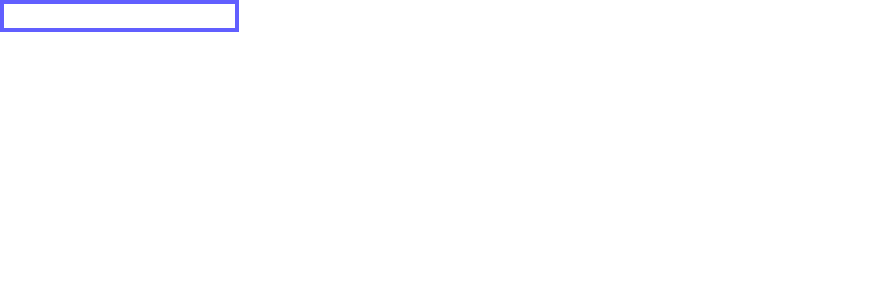
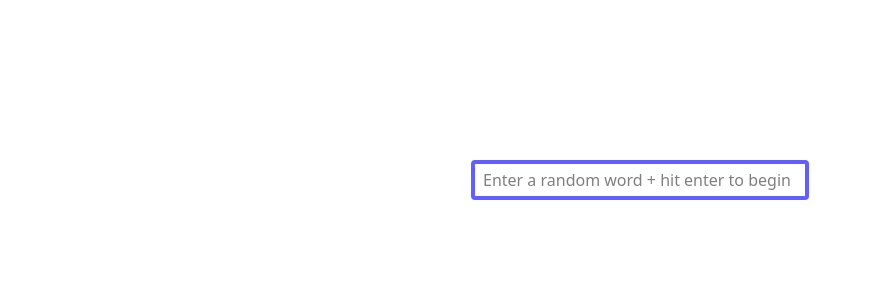
Before and after one commit to Aryan181/token-explorer, a Next.js app: page / in a window 1280 px wide. Shown: the top 300 px of the page, without its empty margins (0-872 px from the left). Built offline with nearby package versions, Linux system fonts and the light colour scheme.

Commit message:
improve styling

```diff
--- a/src/app/UserInput.tsx
+++ b/src/app/UserInput.tsx
@@ -1,4 +1,4 @@
-import React from "react"
+import React, { useRef, useEffect } from "react";
 
 interface UserInputProps {
   userInput: string;
@@ -7,22 +7,39 @@ interface UserInputProps {
 }
 
 export default function UserInput({ userInput, setUserInput, callAPI }: UserInputProps) {
+  const inputRef = useRef<HTMLInputElement>(null);
+  const spanRef = useRef<HTMLSpanElement>(null);
+
   const handleKeyDown = (event: React.KeyboardEvent<HTMLInputElement>) => {
     if (event.key === "Enter") {
-      callAPI(userInput)
+      callAPI(userInput);
     }
+  };
+
+  useEffect(() => {
+    if (spanRef.current && inputRef.current) {
+      const width = spanRef.current.offsetWidth;
+      inputRef.current.style.width = `${width + 30}px`;
     }
+  }, [userInput]);
 
   return (
-
-
-
+    <div className="relative">
       <input
         value={userInput}
+        ref={inputRef}
         onChange={(event) => setUserInput(event.target.value)}
+        placeholder="Enter a random word + hit enter to begin"
         onKeyDown={handleKeyDown}
-      className="border-4 border-indigo-500"
+        className="border-4 border-indigo-500 mx-auto w-fit px-2 py-1 rounded transition-all duration-100"
+        style={{ minWidth: "250px" }}
       />
-
-  )
+      <span
+        ref={spanRef}
+        className="invisible absolute whitespace-pre"
+      >
+        {userInput || "Enter a random word + hit enter to begin"}
+      </span>
+    </div>
+  );
 }
--- a/src/app/page.tsx
+++ b/src/app/page.tsx
@@ -12,11 +12,18 @@ import '@xyflow/react/dist/style.css';
 export default function Home() {
   const [userInput, setUserInput] = useState("");
   const [dataReceived, setDataReceived] = useState<[string, number][]>([]);
-  const [showRawTokens, setShowRawTokens] = useState(false);
+  const [isLoading, setIsLoading] = useState(false);
+
+
 
   const callAPI = async (prompt: string) => {
+    setIsLoading(true);
+
     console.log("sending the value --> " + prompt)
-    const val = await fetch("api/complete", {
+    const val =
+
+
+    await fetch("api/complete", {
       method: "POST",
       headers: {
         "Content-Type" : "application/json"
@@ -45,6 +52,7 @@ if (!first || Object.keys(first).length === 0) {
     }));
 
     setDataReceived(converted);
+    setIsLoading(false);
 
 
   }
@@ -84,7 +92,8 @@ if (!first || Object.keys(first).length === 0) {
   return (
 
 
-    <div>
+    <div className="flex justify-center pt-[20vh] h-screen">
+      <div className="flex flex-col items-center space-y-6">
       <UserInput
       userInput={userInput}
       setUserInput={setUserInput}
@@ -94,16 +103,23 @@ if (!first || Object.keys(first).length === 0) {
 
 
 
+{isLoading ? <p className="text-gray-500 mt-4">Loading...</p> : <ul onClick={handleTokenClick}>
+  {dataReceived.map(({ token, probability }, index) => (
+    <li key={index} data-token={token}>
+    The token{" "}
+    <strong className="border border-red-500 rounded px-1">
+      {displayToken(token)}
+    </strong>{" "}
+    has a {probability.toFixed(2)}% chance of showing up
+  </li>
+
+  ))}
+</ul>}
 
 
-<ul onClick={handleTokenClick}>
-  {dataReceived.map(({ token, probability }, index) => (
-    <li key={index} data-token={token}>
-      The token <strong>{displayToken(token)}</strong> has a <></>{probability.toFixed(2)}% of showing up
-    </li>
-  ))}
-</ul>
 
+
+</div>
 
 
 
```
Lines whose indentation alone changed are shown as unchanged.
